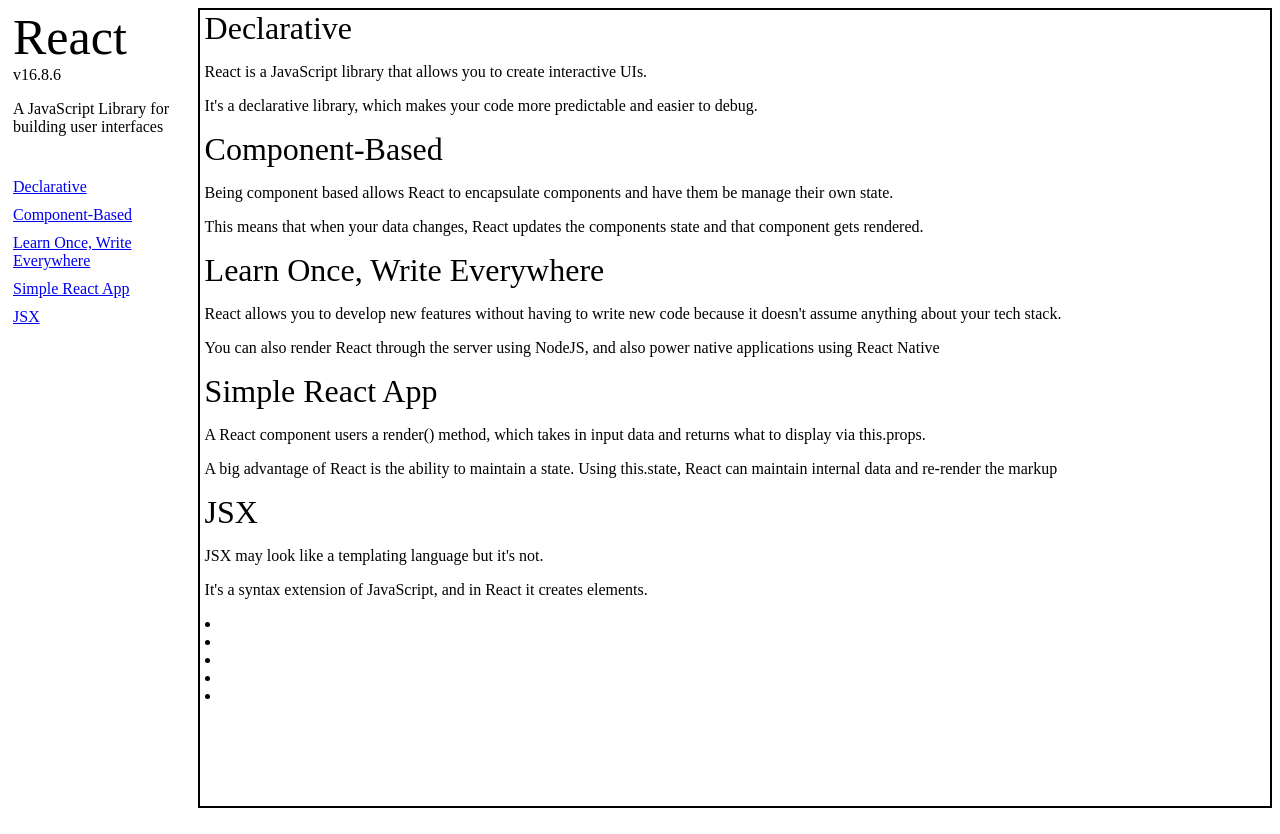
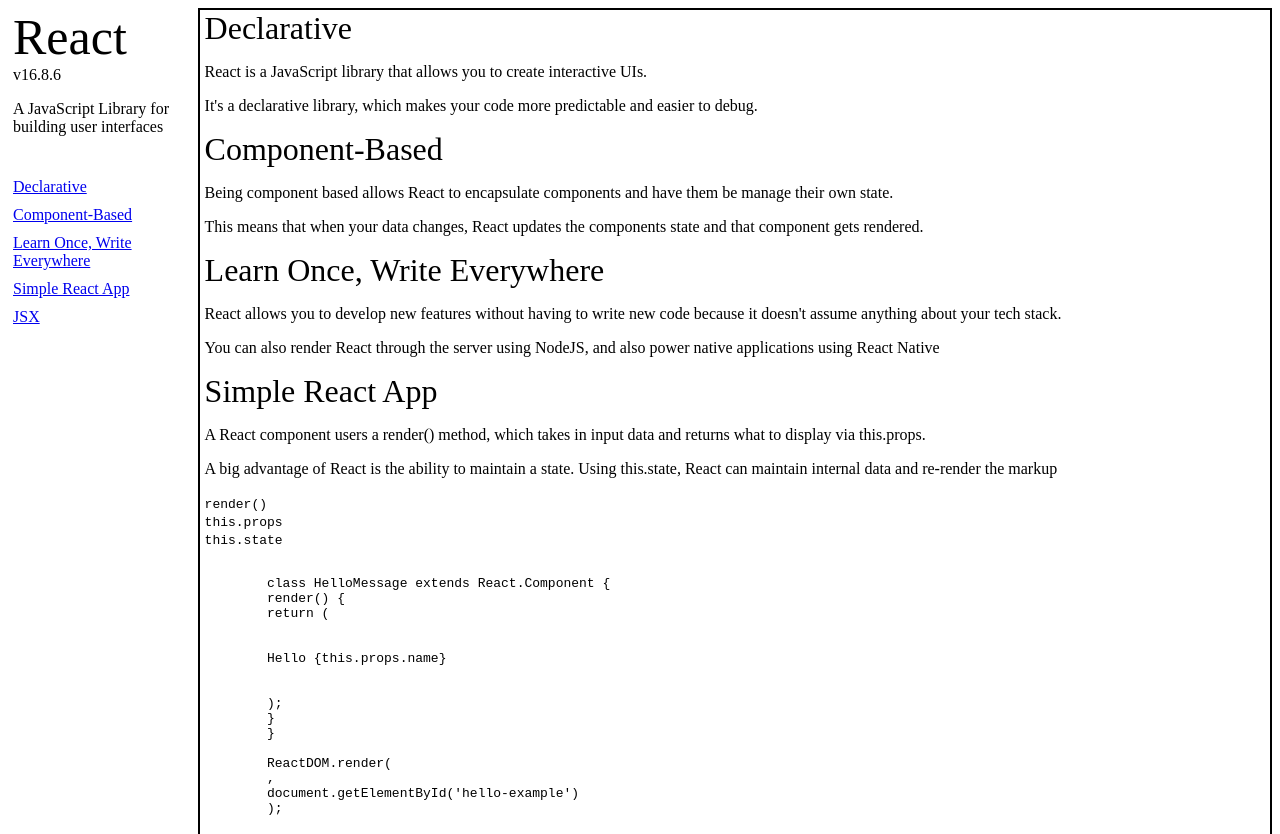
Before and after one commit to sandricoprovo/React-Page-Redesign, a plain HTML site: page index.html in a window 1280 px wide. Shown: the top 834 px of the page. Drawn offline with Linux system fonts and the light colour scheme.

Commit message:
Adding in more HTML content

```diff
--- a/index.html
+++ b/index.html
@@ -74,10 +74,25 @@
 						this.state, React can maintain internal data and re-render the
 						markup
 					</p>
-					<code></code>
-					<code></code>
-					<code></code>
-					<code></code>
+	<code>render()</code> <br>
+	<code>this.props</code> <br>
+	<code>this.state</code> <br>
+	<pre><code>
+	class HelloMessage extends React.Component {
+	render() {
+	return (
+	<div>
+	Hello {this.props.name}
+	</div>
+	);
+	}
+	}
+
+	ReactDOM.render(
+	<HelloMessage name="Taylor" />,
+	document.getElementById('hello-example')
+	);
+	</code></pre>
 				</section>
 
 				<section id="jsx" class="main-section">
```
